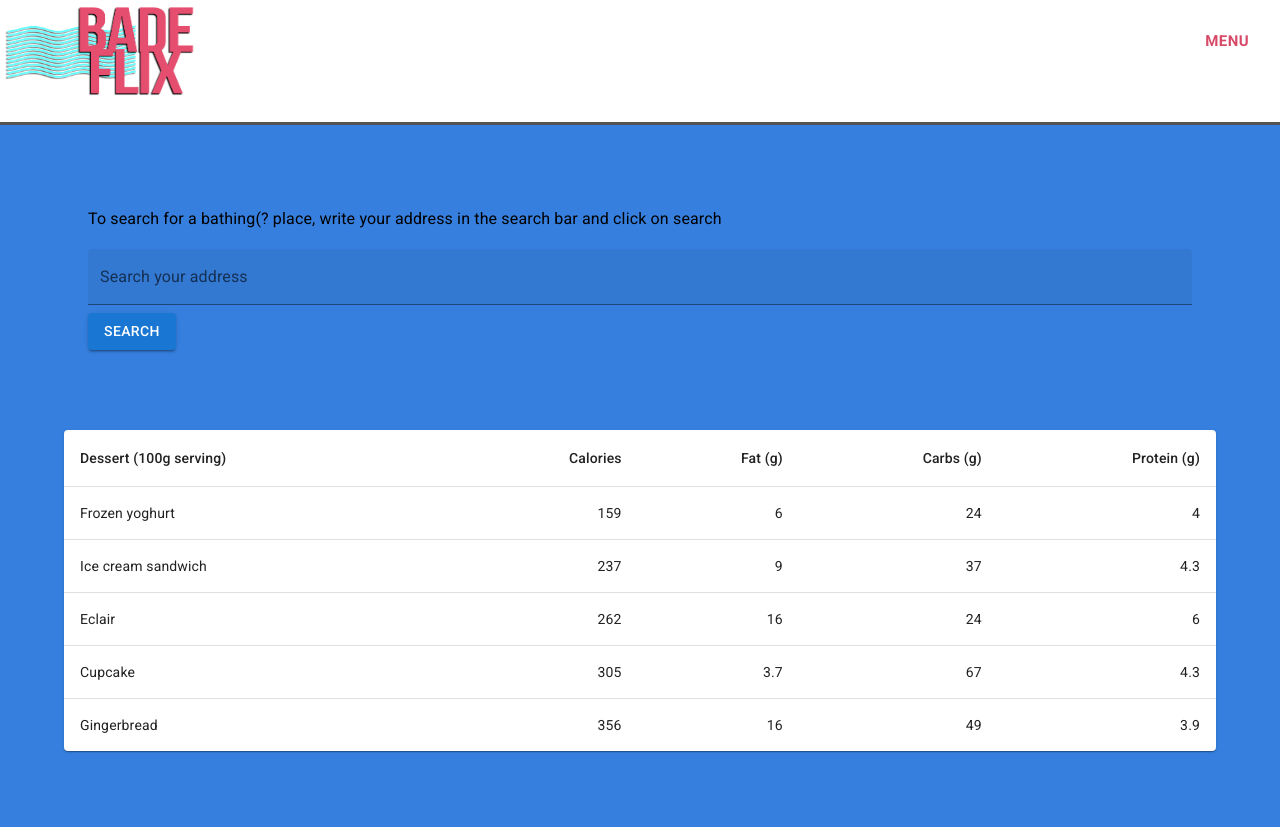
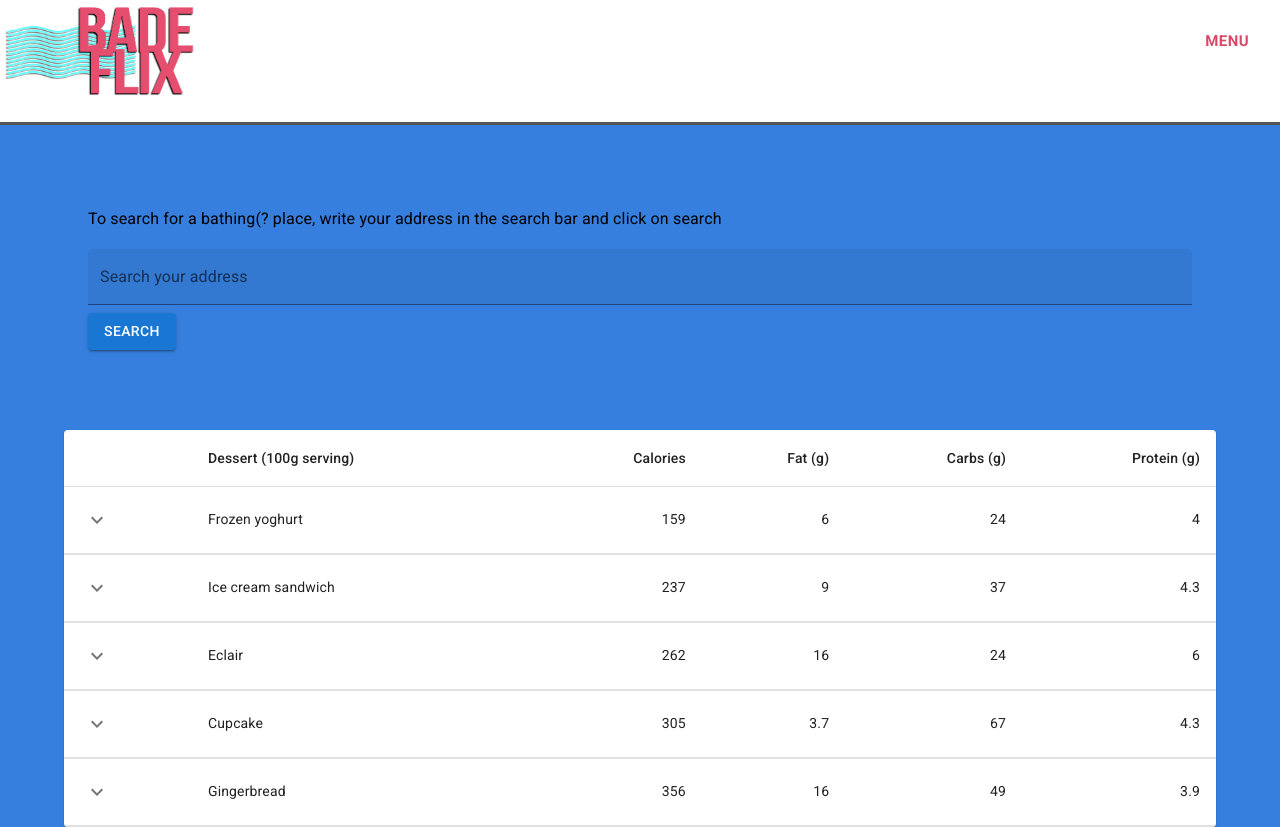
Before and after one commit to FriendlyPorcupine/badeflix, a Next.js app in the folder client/: page / in a window 1280 px wide. Before the commit the page ends 800 px from the top, so only its background shows below. Built offline with nearby package versions, Linux system fonts and the light colour scheme.

Commit message:
collapsable dummy table in index

```diff
--- a/client/app/page.tsx
+++ b/client/app/page.tsx
@@ -25,17 +25,101 @@ function createData(
   fat: number,
   carbs: number,
   protein: number,
+  price: number,
 ) {
-  return { name, calories, fat, carbs, protein };
+  return {
+    name,
+    calories,
+    fat,
+    carbs,
+    protein,
+    price,
+    history: [
+      {
+        date: '2020-01-05',
+        customerId: '11091700',
+        amount: 3,
+      },
+      {
+        date: '2020-01-02',
+        customerId: 'Anonymous',
+        amount: 1,
+      },
+    ],
+  };
 }
 
-const rows = [
-  createData('Frozen yoghurt', 159, 6.0, 24, 4.0),
-  createData('Ice cream sandwich', 237, 9.0, 37, 4.3),
-  createData('Eclair', 262, 16.0, 24, 6.0),
-  createData('Cupcake', 305, 3.7, 67, 4.3),
-  createData('Gingerbread', 356, 16.0, 49, 3.9),
-];
+function Row(props: { row: ReturnType<typeof createData> }) {
+  const { row } = props;
+  const [open, setOpen] = React.useState(false);
+
+  return (
+    <React.Fragment>
+      <TableRow sx={{ '& > *': { borderBottom: 'unset' } }}>
+        <TableCell>
+          <IconButton
+            aria-label="expand row"
+            size="small"
+            onClick={() => setOpen(!open)}
+          >
+            {open ? <KeyboardArrowUpIcon /> : <KeyboardArrowDownIcon />}
+          </IconButton>
+        </TableCell>
+        <TableCell component="th" scope="row">
+          {row.name}
+        </TableCell>
+        <TableCell align="right">{row.calories}</TableCell>
+        <TableCell align="right">{row.fat}</TableCell>
+        <TableCell align="right">{row.carbs}</TableCell>
+        <TableCell align="right">{row.protein}</TableCell>
+      </TableRow>
+      <TableRow>
+        <TableCell style={{ paddingBottom: 0, paddingTop: 0 }} colSpan={6}>
+          <Collapse in={open} timeout="auto" unmountOnExit>
+            <Box sx={{ margin: 1 }}>
+              <Typography variant="h6" gutterBottom component="div">
+                History
+              </Typography>
+              <Table size="small" aria-label="purchases">
+                <TableHead>
+                  <TableRow>
+                    <TableCell>Date</TableCell>
+                    <TableCell>Customer</TableCell>
+                    <TableCell align="right">Amount</TableCell>
+                    <TableCell align="right">Total price ($)</TableCell>
+                  </TableRow>
+                </TableHead>
+                <TableBody>
+                  {row.history.map((historyRow) => (
+                    <TableRow key={historyRow.date}>
+                      <TableCell component="th" scope="row">
+                        {historyRow.date}
+                      </TableCell>
+                      <TableCell>{historyRow.customerId}</TableCell>
+                      <TableCell align="right">{historyRow.amount}</TableCell>
+                      <TableCell align="right">
+                        {Math.round(historyRow.amount * row.price * 100) / 100}
+                      </TableCell>
+                    </TableRow>
+                  ))}
+                </TableBody>
+              </Table>
+            </Box>
+          </Collapse>
+        </TableCell>
+      </TableRow>
+    </React.Fragment>
+  );
+};
+
+  const rows = [
+    createData('Frozen yoghurt', 159, 6.0, 24, 4.0, 3.99),
+    createData('Ice cream sandwich', 237, 9.0, 37, 4.3, 4.99),
+    createData('Eclair', 262, 16.0, 24, 6.0, 3.79),
+    createData('Cupcake', 305, 3.7, 67, 4.3, 2.5),
+    createData('Gingerbread', 356, 16.0, 49, 3.9, 1.5),
+  ];
+
 
 const IndexPage = () => {
   const addressRef = useRef<HTMLInputElement>();
@@ -112,9 +196,10 @@ const IndexPage = () => {
         Search
       </Button>
     </Container><TableContainer component={Paper}>
-      <Table sx={{minWidth: 650}} aria-label="simple table">
+      <Table aria-label="collapsible table">
         <TableHead>
           <TableRow>
+            <TableCell/>
             <TableCell>Dessert (100g serving)</TableCell>
             <TableCell align="right">Calories</TableCell>
             <TableCell align="right">Fat&nbsp;(g)</TableCell>
@@ -123,24 +208,11 @@ const IndexPage = () => {
           </TableRow>
         </TableHead>
         <TableBody>
-          {rows.map((row) => (
-            <TableRow
-              key={row.name}
-              sx={{'&:last-child td, &:last-child th': {border: 0}}}
-            >
-              <TableCell component="th" scope="row">
-                {row.name}
-              </TableCell>
-              <TableCell align="right">{row.calories}</TableCell>
-              <TableCell align="right">{row.fat}</TableCell>
-              <TableCell align="right">{row.carbs}</TableCell>
-              <TableCell align="right">{row.protein}</TableCell>
-            </TableRow>
-          ))}
+          {rows.map((row) => <Row key={row.name} row={row}/>)}
         </TableBody>
       </Table>
     </TableContainer></>
 )
-}
+};
 
 export default IndexPage;
```
